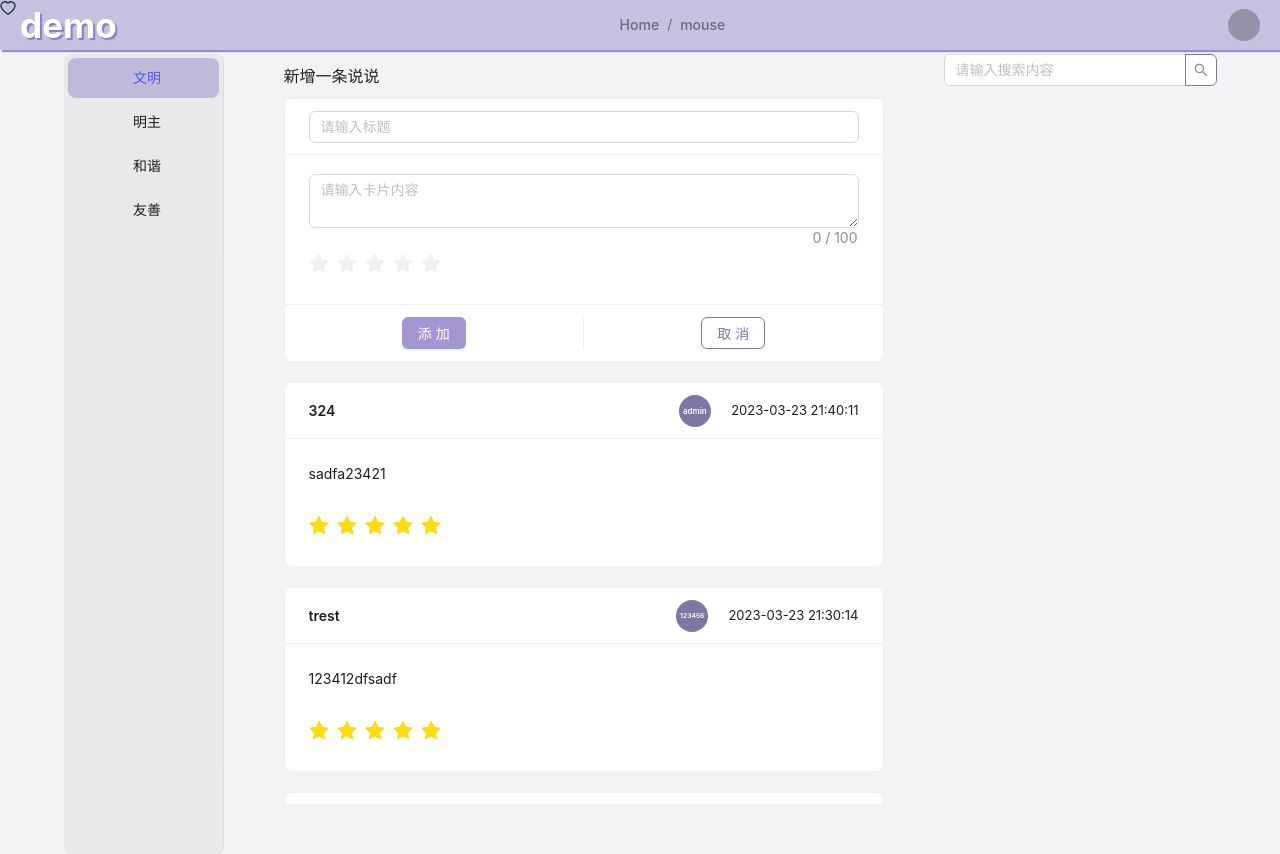
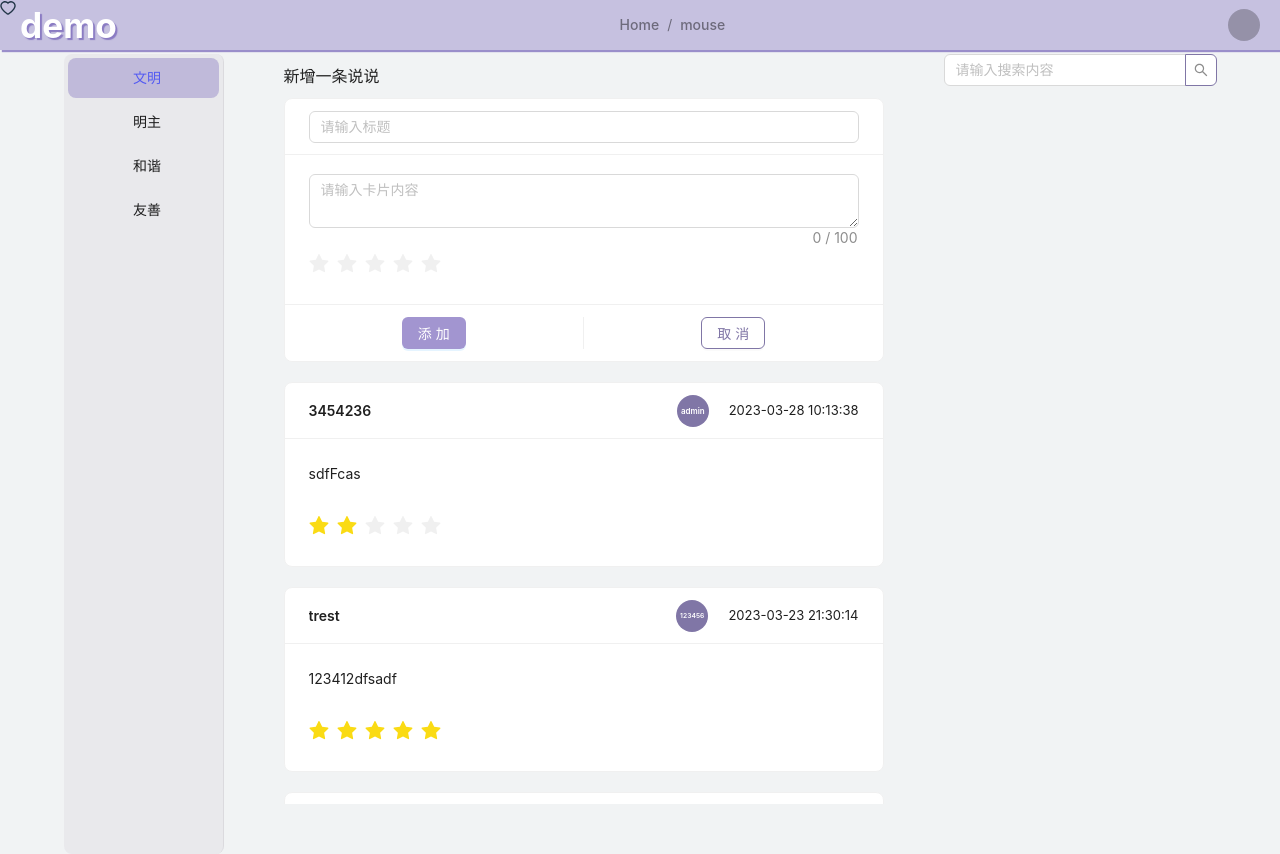
Before and after one commit to zhangMiaoLearning/vite-project, a React (Vite) app: page /home in a window 1280 px wide. Built offline with nearby package versions, Linux system fonts and the light colour scheme; data requests are answered from the project's data file.

Commit message:
refactor:change mouse heart range

```diff
--- a/json-server/db.json
+++ b/json-server/db.json
@@ -34,10 +34,10 @@
 			"id": 2
 		},
 		{
-			"title": "324",
-			"description": "sadfa23421",
-			"rate": 5,
-			"updateAt": "2023-03-23 21:40:11",
+			"title": "3454236",
+			"description": "sdfFcas",
+			"rate": 2,
+			"updateAt": "2023-03-28 10:13:38",
 			"userName": "admin",
 			"id": 3
 		}
--- a/src/App.tsx
+++ b/src/App.tsx
@@ -6,9 +6,15 @@ import LazyModule from './pages/Components/LazyModule';
 import ROUTES from './Router/routes';
 import Header from './pages/Components/Header/Header';
 import GlobalProvider from './Utils/Store/GlobalProvider';
+import { Provider } from 'react-redux';
+import { store } from './Store/Store';
+import Mouse from './pages/Components/MouseTracker/Mouse';
+import Heart from './pages/Components/MouseTracker/Heart';
 
 function App() {
 	return (
+		<Provider store={store}>
+			<Mouse render={(mouse) => <Heart mouse={mouse} />}>
 				<GlobalProvider>
 					<BrowserRouter>
 						<Suspense fallback={<LazyModule />}>
@@ -26,7 +32,8 @@ function App() {
 						</Suspense>
 					</BrowserRouter>
 				</GlobalProvider>
+			</Mouse>
+		</Provider>
 	);
 }
-
 export default App;
--- a/src/pages/Home/Home.tsx
+++ b/src/pages/Home/Home.tsx
@@ -6,12 +6,7 @@ import BoardSideRight from './components/BoardSideRight/BoardSideRight';
 import { ReduxDemo } from './components/reduxDemo/ReduxDemo';
 
 import BlogList from './components/BlogList/BlogList';
-import Mouse from '../Components/MouseTracker/Mouse';
-import Heart from '../Components/MouseTracker/Heart';
 import Note from './components/Note/Note';
-
-import { Provider } from 'react-redux';
-import { store } from '../../Store/Store';
 
 const Home = () => {
 	const [selectKey, setSelectKey] = useState('1');
@@ -32,15 +27,11 @@ const Home = () => {
 	};
 
 	return (
-		<Provider store={store}>
-			<Mouse render={(mouse) => <Heart mouse={mouse} />}>
-				<div className="main-content">
-					<BoardSideLeft setSelectKey={setSelectKey} />
-					<section className="main-content-center">{getMainContent()}</section>
-					<BoardSideRight />
-				</div>
-			</Mouse>
-		</Provider>
+		<div className="main-content">
+			<BoardSideLeft setSelectKey={setSelectKey} />
+			<section className="main-content-center">{getMainContent()}</section>
+			<BoardSideRight />
+		</div>
 	);
 };
 export default Home;
```
Lines whose indentation alone changed are shown as unchanged.
